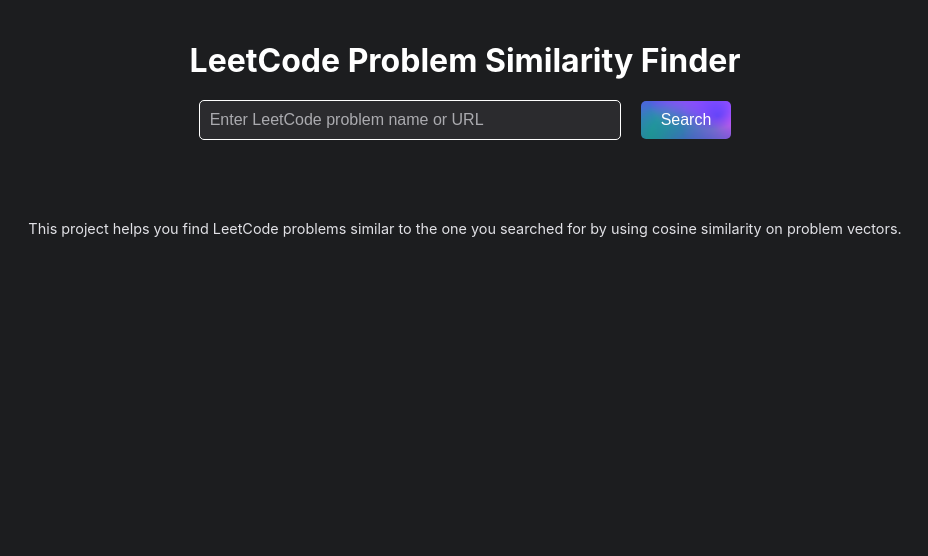
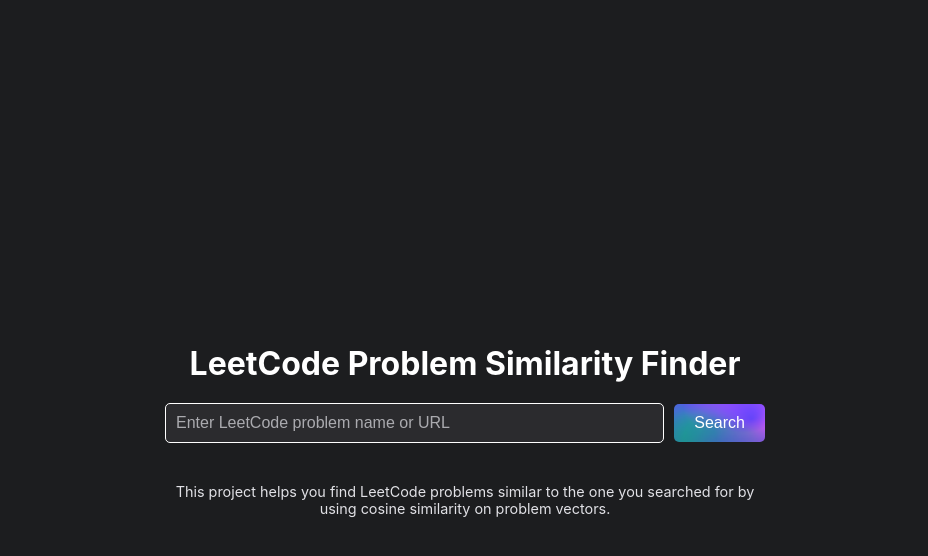
Before and after one commit to AymanMahfuz27/Leetcode-Matchmaker, a React (Create React App) app in the folder frontend/: page / in a window 1280 px wide. Shown: the top 556 px of the page, without its empty margins (175-1103 px from the left). Built offline with nearby package versions, Linux system fonts and the light colour scheme; the HTML template or start-up script is replaced by a standard one.

Commit message:
new look established

```diff
--- a/frontend/src/SimilarityFinder.css
+++ b/frontend/src/SimilarityFinder.css
@@ -9,23 +9,37 @@
 .container {
   display: flex;
   flex-direction: column;
-  justify-content: center;
+  justify-content: flex-start;
   align-items: center;
   padding: 20px;
+  min-height: 100vh;
 }
 
-.similarity-finder {
+.centered-container {
+  justify-content: center;
+}
+
+
+/* .similarity-finder {
   display: grid;
-  grid-template-columns: 470px 1.37fr;  /* Two-column layout */
+  grid-template-columns: 470px 1.37fr;  /* Two-column layout
   gap: 20px;
   padding: 20px;
   max-width: 1200px;
   margin: 0 auto;
+} */
+.similarity-finder {
+  display: grid;
+  grid-template-columns: 1fr;
+  gap: 20px;
+  width: 100%;
+  max-width: 1200px;
+  margin: 0 auto;
 }
 
-@media only screen and (max-width: 768px) {
+@media (min-width: 768px) {
   .similarity-finder {
-    grid-template-columns: 1fr;  /* Single-column layout on smaller screens */
+    grid-template-columns: 470px 1fr;
   }
 }
 
@@ -92,7 +106,7 @@
   font-size: 2em;
   margin-bottom: 20px;
   color: #ffffff;
-  grid-column: 1 / -1;  /* Span both columns */
+  text-align: center;
 }
 
 
@@ -102,7 +116,8 @@
   align-items: center;
   gap: 10px;
   margin-bottom: 20px;
-  grid-column: 1 / -1;  /* Span both columns */
+  width: 100%;
+  max-width: 600px;
 }
 
 .extremely-similar-count {
@@ -153,8 +168,19 @@
   visibility: visible;
   opacity: 1;
 }
+/* .search-bar {
+  width: 400px;
+  padding: 10px;
+  font-size: 1em;
+  border: 1px solid #ffffff;
+  border-radius: 5px;
+  background-color: #2b2b2e;
+  color: #ffffff;
+} */
+
+
 .search-bar {
-  width: 400px;
+  width: 100%;
   padding: 10px;
   font-size: 1em;
   border: 1px solid #ffffff;
@@ -169,6 +195,19 @@
 }
 
 .search-button {
+  padding: 10px 20px;
+  font-size: 1em;
+  border: none;
+  border-radius: 5px;
+  background-image: url('gradient_card_1.png');
+  background-size: 100% 100%;
+  color: white;
+  cursor: pointer;
+  transition: background-color 0.3s ease;
+  white-space: nowrap;
+}
+
+/* .search-button {
   margin-left: 10px;
   padding: 10px 20px;
   font-size: 1em;
@@ -179,7 +218,7 @@
   color: white;
   cursor: pointer;
   transition: background-color 0.3s ease;
-}
+} */
 
 .search-button:hover {
   background-color: #6a6a6a;
@@ -203,11 +242,23 @@
   overflow: hidden;
 }
 
+
+.results-table caption {
+  background-color: #24262c;
+  color: #e1e1e6;
+  font-size: 1.5em;
+  padding: 10px;
+  text-align: center;
+  border-top-left-radius: 15px;
+  border-top-right-radius: 15px;
+  font-weight: bold;
+  padding-top: 10px;
+}
+
 .results-table th,
 .results-table td {
   padding: 10px;
 }
-
 .results-table th {
   background-color: #24262c;
   color: #e1e1e6;
@@ -245,13 +296,13 @@
   border-bottom-right-radius: 15px;
 }
 
-.results-table thead tr th:first-child {
+/* .results-table thead tr th:first-child {
   border-top-left-radius: 15px;
 }
 
 .results-table thead tr th:last-child {
   border-top-right-radius: 15px;
-}
+} */
 
 .difficulty {
   display: inline-block;
@@ -307,12 +358,21 @@
   background-color: #2563eb;
 }
 
+/* .footer {
+  margin-top: 20px;
+  font-size: 0.9em;
+  color: #e1e1e6;
+  grid-column: 1 / -1;  /* Span both columns
+} */
+
 .footer {
   margin-top: 20px;
   font-size: 0.9em;
   color: #e1e1e6;
-  grid-column: 1 / -1;  /* Span both columns */
+  text-align: center;
+  max-width: 600px;
 }
+
 
 .results-table .left-align {
   text-align: left;
--- a/frontend/src/SimilarityFinder.js
+++ b/frontend/src/SimilarityFinder.js
@@ -92,7 +92,7 @@
   // };
 
   return (
-    <div className="container">
+    <div className={`container ${!questionData ? 'centered-container' : ''}`}>
       <h1 className="title">LeetCode Problem Similarity Finder</h1>
       <div className="search-container">
         <input
@@ -119,7 +119,9 @@
           />
         )}
         {displayedProblems.length > 0 && (
+          <>
           <table className="results-table">
+            <caption>Similar Problems</caption>
             <thead>
               <tr>
                 <th>Problem</th>
@@ -157,6 +159,7 @@
               ))}
             </tbody>
           </table>
+          </>
         )}
       </div>
       <footer className="footer">
```
